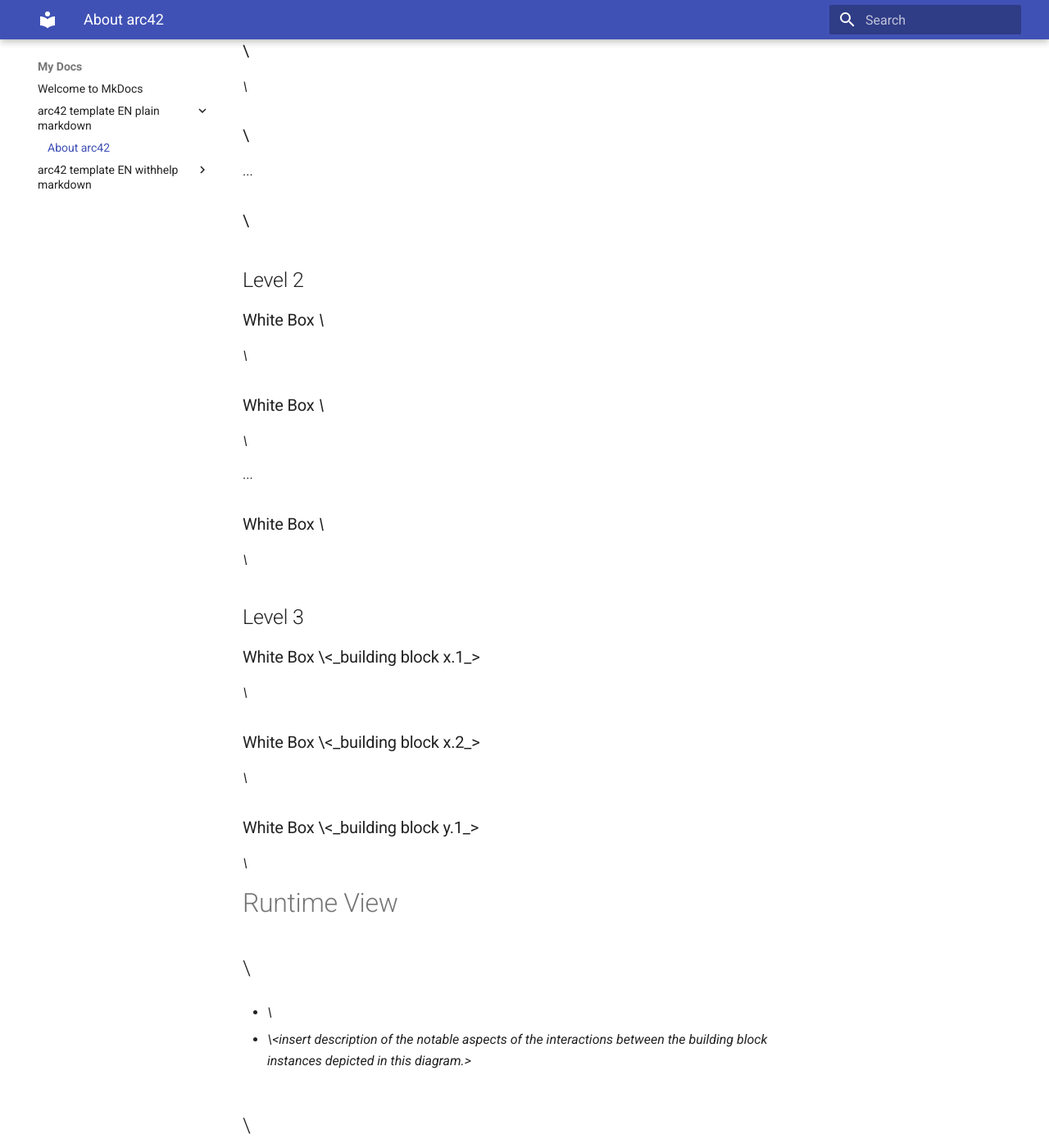
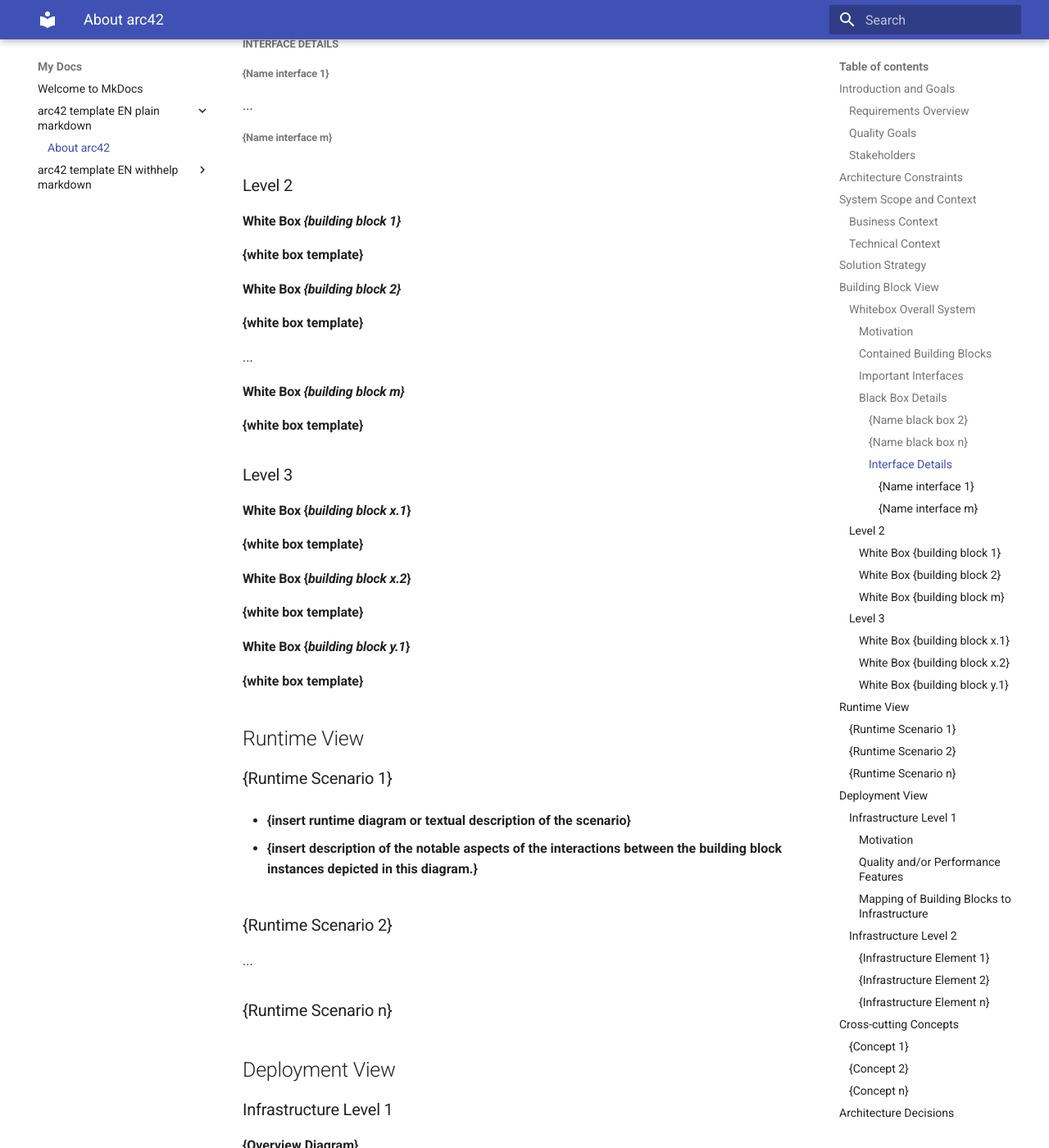
Before and after one commit to eliasgoette/CarRent, an MkDocs documentation site: the page built from docs/mkdocs/docs/arc42-template-EN-plain-markdown/arc42-template-EN.md, in a window 1280 px wide and 1400 px high, scrolled down 2418 px. Shown: the whole window at 82% size. Built offline with MkDocs 1.6.1 and Material for MkDocs 9.7.7, drawn with Linux system fonts in a browser that asks for light colours; some of the changed text lies outside the part shown.

Commit message:
Updated heading hierarchy in empty arc42 template

```diff
--- a/docs/mkdocs/docs/arc42-template-EN-plain-markdown/arc42-template-EN.md
+++ b/docs/mkdocs/docs/arc42-template-EN-plain-markdown/arc42-template-EN.md
@@ -4,206 +4,212 @@ arc42, the template for documentation of software and system architecture.
 
 Template Version 8.2 EN. (based upon AsciiDoc version), January 2023
 
-Created, maintained and © by Dr. Peter Hruschka, Dr. Gernot Starke and contributors. See <https://arc42.org>.
+Created, maintained and © by Dr. Peter Hruschka, Dr. Gernot Starke and contributors. See {https://arc42.org}.
 
-# Introduction and Goals
+---
 
-## Requirements Overview
+## Introduction and Goals
 
-## Quality Goals
+### Requirements Overview
 
-## Stakeholders
+### Quality Goals
+
+### Stakeholders
 
 | Role/Name   | Contact     | Expectations |
 |-------------|-------------|--------------|
-| *\<Role-1>* | *\<Contact-1>* | *\<Expectation-1>* |
-| *\<Role-2>* | *\<Contact-2>* | *\<Expectation-2>* |
+| *{Role-1}* | *{Contact-1}* | *{Expectation-1}* |
+| *{Role-2}* | *{Contact-2}* | *{Expectation-2}* |
 
-# Architecture Constraints
+## Architecture Constraints
 
-# System Scope and Context
+## System Scope and Context
 
-## Business Context
+### Business Context
 
-**\<Diagram or Table>**
+**{Diagram or Table}**
 
-**\<optionally: Explanation of external domain interfaces>**
+**{optionally: Explanation of external domain interfaces}**
 
-## Technical Context
+### Technical Context
 
-**\<Diagram or Table>**
+**{Diagram or Table}**
 
-**\<optionally: Explanation of technical interfaces>**
+**{optionally: Explanation of technical interfaces}**
 
-**\<Mapping Input/Output to Channels>**
+**{Mapping Input/Output to Channels}**
 
-# Solution Strategy
+## Solution Strategy
 
-# Building Block View
+## Building Block View
 
-## Whitebox Overall System
+### Whitebox Overall System
 
-***\<Overview Diagram>***
+**{Overview Diagram}**
 
-**Motivation**
+#### Motivation
 
-*\<text explanation>*
+**{text explanation}**
 
-**Contained Building Blocks**
+#### Contained Building Blocks
 
-*\<Description of contained building block (black boxes)>*
+**{Description of contained building block (black boxes)}**
 
-**Important Interfaces**
+#### Important Interfaces
 
-*\<Description of important interfaces>*
+**{Description of important interfaces}**
 
-### \<Name black box 1>
+#### Black Box Details
 
-**Purpose/Responsibility**
+**{Name black box 1}**
 
-*\<Purpose/Responsibility>*
+- **Purpose/Responsibility**
 
-**Interface(s)**
+  **{Purpose/Responsibility}**
 
-*\<Interface(s)>*
+- **Interface(s)**
 
-**(Optional) Quality/Performance Characteristics**
+  **{Interface(s)}**
 
-*\<(Optional) Quality/Performance Characteristics>*
+- **(Optional) Quality/Performance Characteristics**
 
-**(Optional) Directory/File Location**
+  **{(Optional) Quality/Performance Characteristics}**
 
-*\<(Optional) Directory/File Location>*
+- **(Optional) Directory/File Location**
 
-**(Optional) Fulfilled Requirements**
+  **{(Optional) Directory/File Location}**
 
-*\<(Optional) Fulfilled Requirements>*
+- **(Optional) Fulfilled Requirements**
 
-**(Optional) Open Issues/Problems/Risks**
+  **{(Optional) Fulfilled Requirements}**
 
-*\<(optional) Open Issues/Problems/Risks>*
+- **(Optional) Open Issues/Problems/Risks**
 
-### \<Name black box 2>
+  **{(optional) Open Issues/Problems/Risks}**
 
-*\<black box template>*
+##### {Name black box 2}
 
-### \<Name black box n>
+**{black box template}**
 
-*\<black box template>*
+##### {Name black box n}
 
-### \<Name interface 1>
+**{black box template}**
+
+##### Interface Details
+
+###### {Name interface 1}
 
 ...
 
-### \<Name interface m>
+###### {Name interface m}
 
-## Level 2
+### Level 2
 
-### White Box *\<building block 1>*
+#### White Box *{building block 1}*
 
-*\<white box template>*
+**{white box template}**
 
-### White Box *\<building block 2>*
+#### White Box *{building block 2}*
 
-*\<white box template>*
+**{white box template}**
 
 ...
 
-### White Box *\<building block m>*
+#### White Box *{building block m}*
 
-*\<white box template>*
+**{white box template}**
 
-## Level 3
+### Level 3
 
-### White Box \<\_building block x.1\_\>
+#### White Box {_building block x.1_}
 
-*\<white box template>*
+**{white box template}**
 
-### White Box \<\_building block x.2\_\>
+#### White Box {_building block x.2_}
 
-*\<white box template>*
+**{white box template}**
 
-### White Box \<\_building block y.1\_\>
+#### White Box {_building block y.1_}
 
-*\<white box template>*
+**{white box template}**
 
-# Runtime View
+## Runtime View
 
-## \<Runtime Scenario 1>
+### {Runtime Scenario 1}
 
-- *\<insert runtime diagram or textual description of the scenario>*
+- **{insert runtime diagram or textual description of the scenario}**
 
-- *\<insert description of the notable aspects of the interactions between the building block instances depicted in this diagram.\>*
+- **{insert description of the notable aspects of the interactions between the building block instances depicted in this diagram.}**
 
-## \<Runtime Scenario 2>
-
-## ...
-
-## \<Runtime Scenario n>
-
-# Deployment View
-
-## Infrastructure Level 1
-
-***\<Overview Diagram>***
-
-**Motivation**
-
-*\<explanation in text form>*
-
-**Quality and/or Performance Features**
-
-*\<explanation in text form>*
-
-**Mapping of Building Blocks to Infrastructure**
-
-*\<description of the mapping>*
-
-## Infrastructure Level 2
-
-### *\<Infrastructure Element 1>*
-
-*\<diagram + explanation>*
-
-### *\<Infrastructure Element 2>*
-
-*\<diagram + explanation>*
+### {Runtime Scenario 2}
 
 ...
 
-### *\<Infrastructure Element n>*
+### {Runtime Scenario n}
 
-*\<diagram + explanation>*
+## Deployment View
 
-# Cross-cutting Concepts
+### Infrastructure Level 1
 
-## *\<Concept 1>*
+**{Overview Diagram}**
 
-*\<explanation>*
+#### Motivation
 
-## *\<Concept 2>*
+**{explanation in text form}**
 
-*\<explanation>*
+#### Quality and/or Performance Features
+
+**{explanation in text form}**
+
+#### Mapping of Building Blocks to Infrastructure
+
+**{description of the mapping}**
+
+### Infrastructure Level 2
+
+#### *{Infrastructure Element 1}*
+
+**{diagram + explanation}**
+
+#### *{Infrastructure Element 2}*
+
+**{diagram + explanation}**
 
 ...
 
-## *\<Concept n>*
+#### *{Infrastructure Element n}*
 
-*\<explanation>*
+**{diagram + explanation}**
 
-# Architecture Decisions
+## Cross-cutting Concepts
 
-# Quality Requirements
+### *{Concept 1}*
 
-## Quality Tree
+**{explanation}**
 
-## Quality Scenarios
+### *{Concept 2}*
 
-# Risks and Technical Debts
+**{explanation}**
 
-# Glossary
+...
+
+### *{Concept n}*
+
+**{explanation}**
+
+## Architecture Decisions
+
+## Quality Requirements
+
+### Quality Tree
+
+### Quality Scenarios
+
+## Risks and Technical Debts
+
+## Glossary
 
 | Term     | Definition  |
 |----------|-------------|
-| *\<Term-1>* | *\<definition-1>* |
-| *\<Term-2>* | *\<definition-2>* |
+| *{Term-1}* | *{definition-1}* |
+| *{Term-2}* | *{definition-2}* |
```
